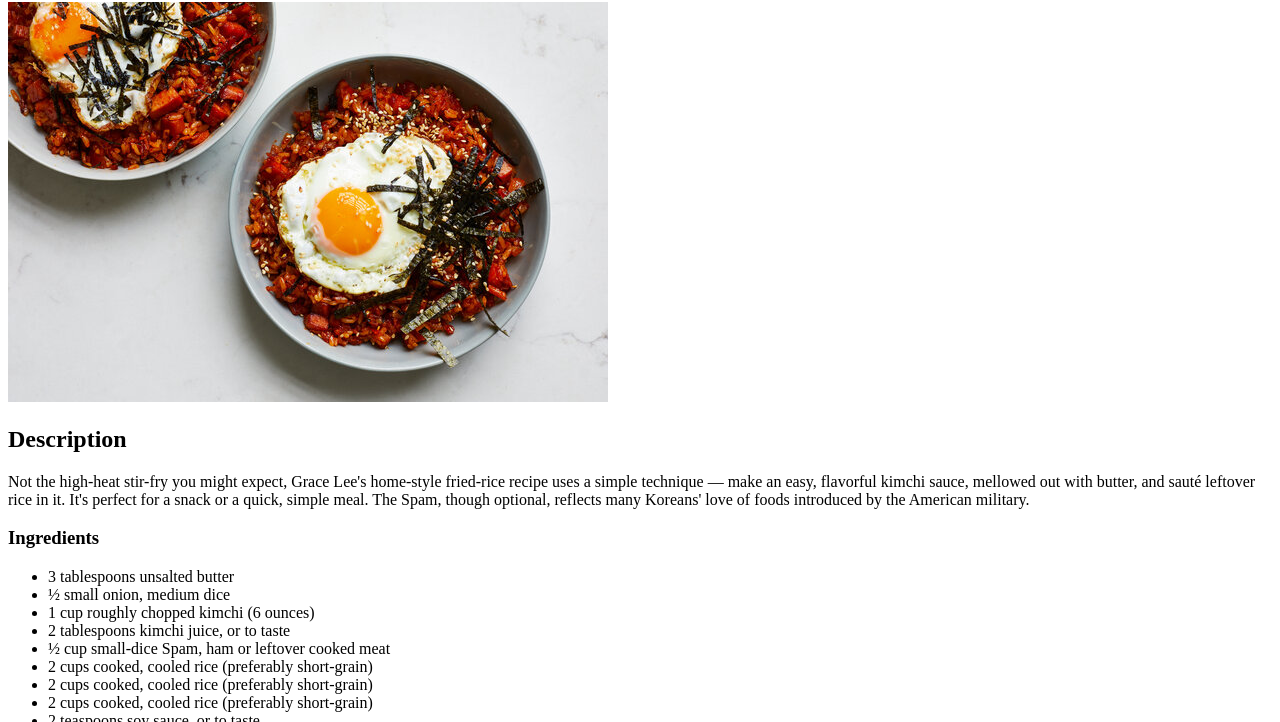
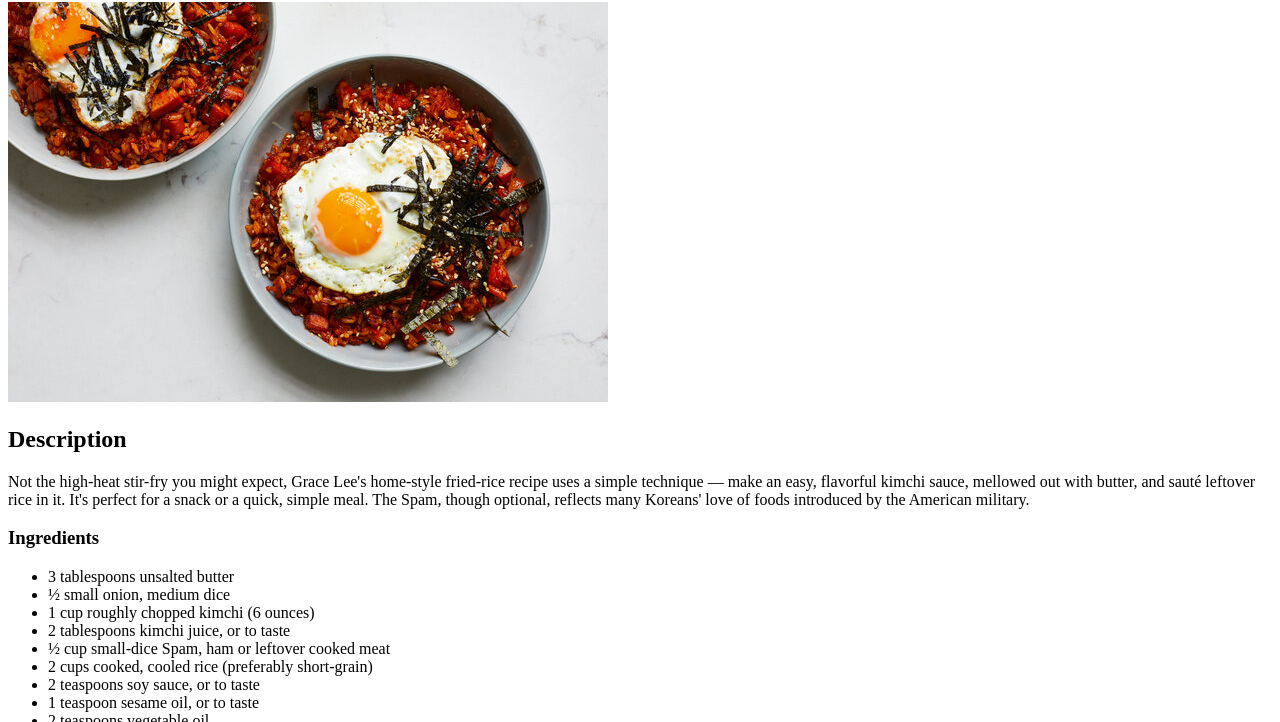
Before and after one commit to madosy/odin-recipes, a plain HTML site: page recipes/kimchi-frice.html in a window 1280 px wide. Shown: the part 78-800 px from the top of the page. Drawn offline with Linux system fonts and the light colour scheme.

Commit message:
Deleted duplicate ingredient entries in kimchi-frice.html

```diff
--- a/recipes/kimchi-frice.html
+++ b/recipes/kimchi-frice.html
@@ -20,8 +20,6 @@
             <li>2 tablespoons kimchi juice, or to taste
             <li>½ cup small-dice Spam, ham or leftover cooked meat
             <li>2 cups cooked, cooled rice (preferably short-grain)
-            <li>2 cups cooked, cooled rice (preferably short-grain)
-            <li>2 cups cooked, cooled rice (preferably short-grain)
             <li>2 teaspoons soy sauce, or to taste
             <li>1 teaspoon sesame oil, or to taste
             <li>2 teaspoons vegetable oil
```
